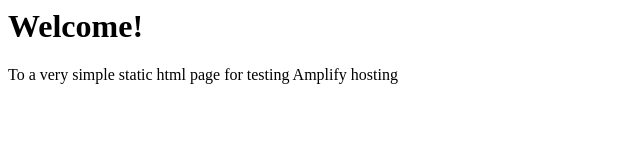
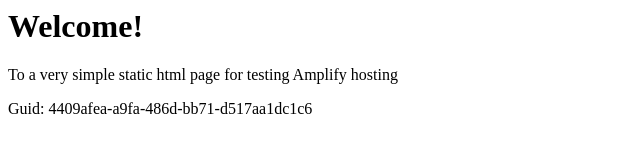
Before and after one commit to aws-aemilia-pdx/Github-PR-Commit-Integration-Test-DoNotTouch-GitHubAutoBuildPrPreviewCanaryTest-v1-beta-us-west-2, a website: page src/index.html in a window 1280 px wide. Shown: the whole page, without its empty margins (0-640 px from the left). Drawn offline with Linux system fonts and the light colour scheme.

Commit message:
commit from integ tests

```diff
--- a/src/index.html
+++ b/src/index.html
@@ -1,3 +1,5 @@
+
+
 <html lang="en">
 
 <head>
@@ -10,6 +12,6 @@
 <body>
     <h1>Welcome!</h1>
     <p>To a very simple static html page for testing Amplify hosting</p>
-</body>
+    <p>Guid: 4409afea-a9fa-486d-bb71-d517aa1dc1c6</p></body>
 
 </html>
```
